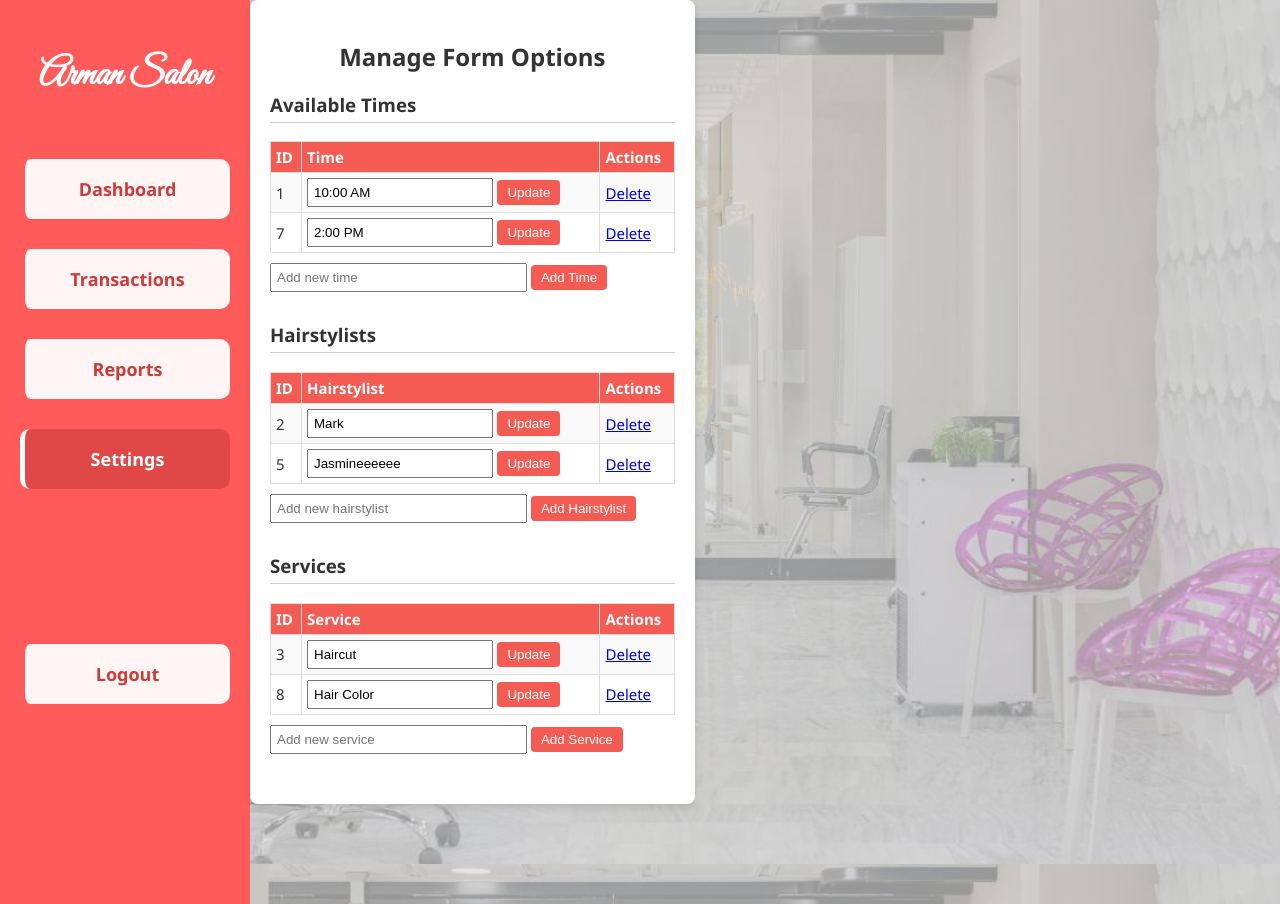
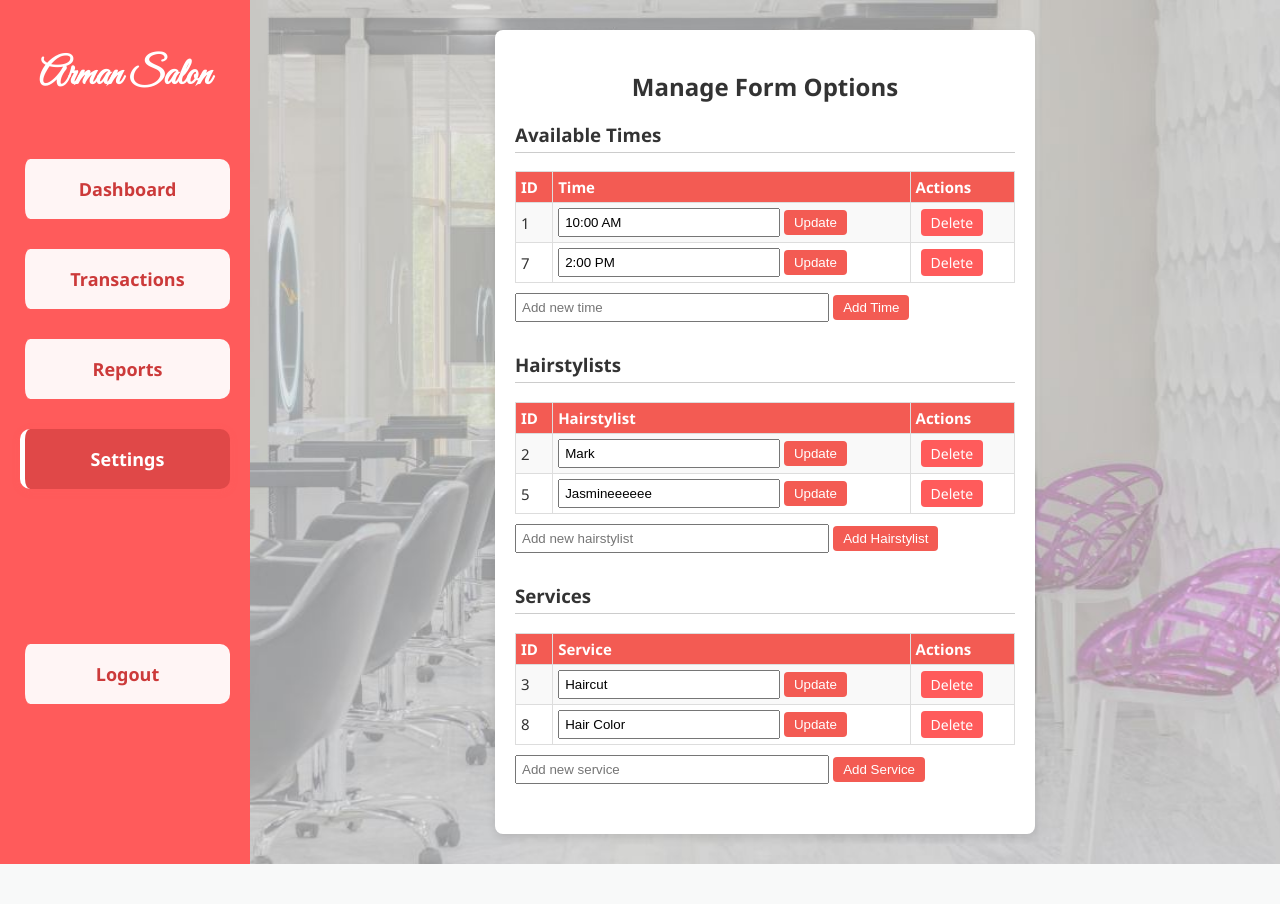
Before and after one commit to Mark-Angelo-S-Bautista/hanggang_summary, a PHP site: page /settings.php in a window 1280 px wide. After the commit the page ends 864 px from the top, so only its background shows below. Run offline with PHP 8.4, Linux system fonts and the light colour scheme; the visitor is signed in with stand-in values (Sample User, id 1); data comes from the database, SQL or seed files in the repository.

Commit message:
ok na settings, pa check

```diff
--- a/settings.php
+++ b/settings.php
@@ -70,7 +70,7 @@ $servicesOptions = getOptions($pdo, 'services');
     <style>
         /* Styles for the settings CRUD interface */
         .settings_form_container {
-            max-width: 800px; /* Limit the width of the form */
+            max-width: 500px; /* Limit the width of the form */
             width: 100%; /* Allow it to shrink on smaller screens */
             background: #fff;
             padding: 20px;
@@ -80,6 +80,22 @@ $servicesOptions = getOptions($pdo, 'services');
         .settings_form_container h2 {
             text-align: center;
             margin-bottom: 15px;
+        }
+        .settings_form_container a.delete-btn {
+            display: inline-block;
+            padding: 4px 10px;
+            background: #ff5b5b;
+            color: #fff !important;
+            border: none;
+            border-radius: 4px;
+            text-decoration: none;
+            font-size: 14px;
+            margin-left: 5px;
+            transition: background 0.2s;
+        }
+        .settings_form_container a.delete-btn:hover {
+            background: #e04848;
+            color: #fff !important;
         }
         .option_section {
             margin-bottom: 30px;
@@ -157,6 +173,49 @@ $servicesOptions = getOptions($pdo, 'services');
             box-shadow: 0 2px 8px rgba(255,91,91,0.15); /* Optional: subtle shadow */
             transition: background 0.2s;
         }
+        /* Make the container a flex row */
+        .container {
+            display: flex;
+            min-height: 100vh;
+            height: 100vh;
+            width: 100vw;
+            overflow: hidden;
+        }
+
+        /* Sidebar stays fixed height and does not scroll */
+        .sidebar {
+            width: 250px;
+            background-color: #ff5b5b;
+            color: white;
+            display: flex;
+            flex-direction: column;
+            justify-content: space-between;
+            padding: 20px 0;
+            height: 100vh;
+            flex-shrink: 0;
+            position: sticky;
+            left: 0;
+            top: 0;
+            z-index: 10;
+        }
+
+        /* Main content scrolls vertically */
+        .main-content {
+            flex: 1;
+            display: flex;
+            flex-direction: column;
+            align-items: center;
+            justify-content: flex-start; /* Only horizontal centering */
+            width: 100%;
+            height: 100vh;
+            overflow-y: auto;
+            background: transparent;
+            padding: 30px 0;
+            box-sizing: border-box;
+        }
+        .settings_form_container th {
+            position: static !important;
+        }
     </style>
     <script>
         document.addEventListener("DOMContentLoaded", function() {
@@ -211,7 +270,7 @@ $servicesOptions = getOptions($pdo, 'services');
             </div>
         </div>
         <!-- Main Content -->
-        <div class="main_content">
+        <div class="main-content">
             <div class="settings_form_container">
                 <h2>Manage Form Options</h2>
                 <?php if (!empty($message)): ?>
@@ -239,7 +298,7 @@ $servicesOptions = getOptions($pdo, 'services');
                                 </form>
                             </td>
                             <td>
-                                <a href="settings.php?action=delete&id=<?php echo $option['id']; ?>" onclick="return confirm('Delete this time?');">Delete</a>
+                                <a href="settings.php?action=delete&id=<?php echo $option['id']; ?>" class="delete-btn" onclick="return confirm('Delete this time?');">Delete</a>
                             </td>
                         </tr>
                         <?php endforeach; ?>
@@ -273,7 +332,7 @@ $servicesOptions = getOptions($pdo, 'services');
                                 </form>
                             </td>
                             <td>
-                                <a href="settings.php?action=delete&id=<?php echo $option['id']; ?>" onclick="return confirm('Delete this hairstylist?');">Delete</a>
+                                <a href="settings.php?action=delete&id=<?php echo $option['id']; ?>" class="delete-btn" onclick="return confirm('Delete this hairstylist?');">Delete</a>
                             </td>
                         </tr>
                         <?php endforeach; ?>
@@ -307,7 +366,7 @@ $servicesOptions = getOptions($pdo, 'services');
                                 </form>
                             </td>
                             <td>
-                                <a href="settings.php?action=delete&id=<?php echo $option['id']; ?>" onclick="return confirm('Delete this service?');">Delete</a>
+                                <a href="settings.php?action=delete&id=<?php echo $option['id']; ?>" class="delete-btn" onclick="return confirm('Delete this service?');">Delete</a>
                             </td>
                         </tr>
                         <?php endforeach; ?>
```
